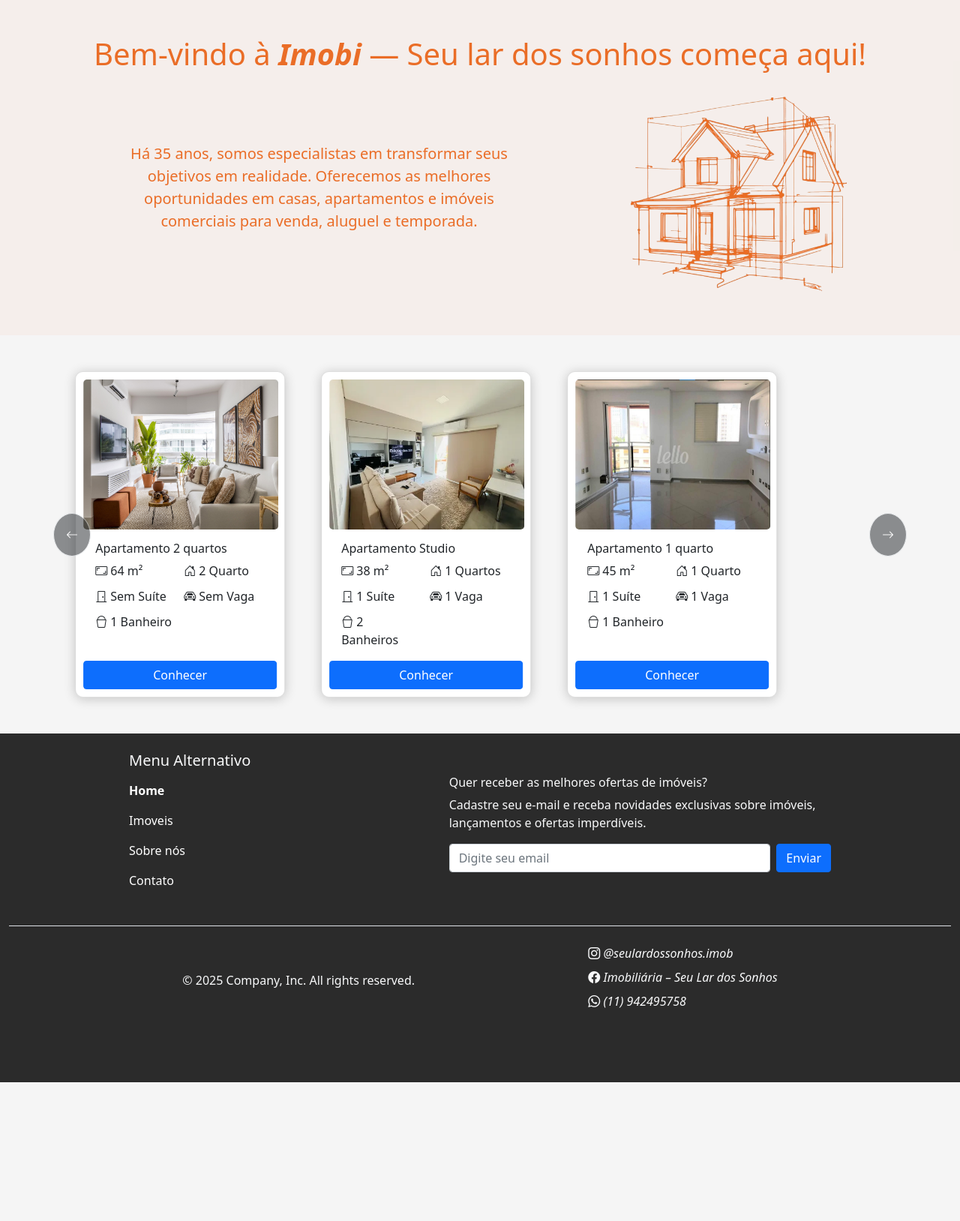
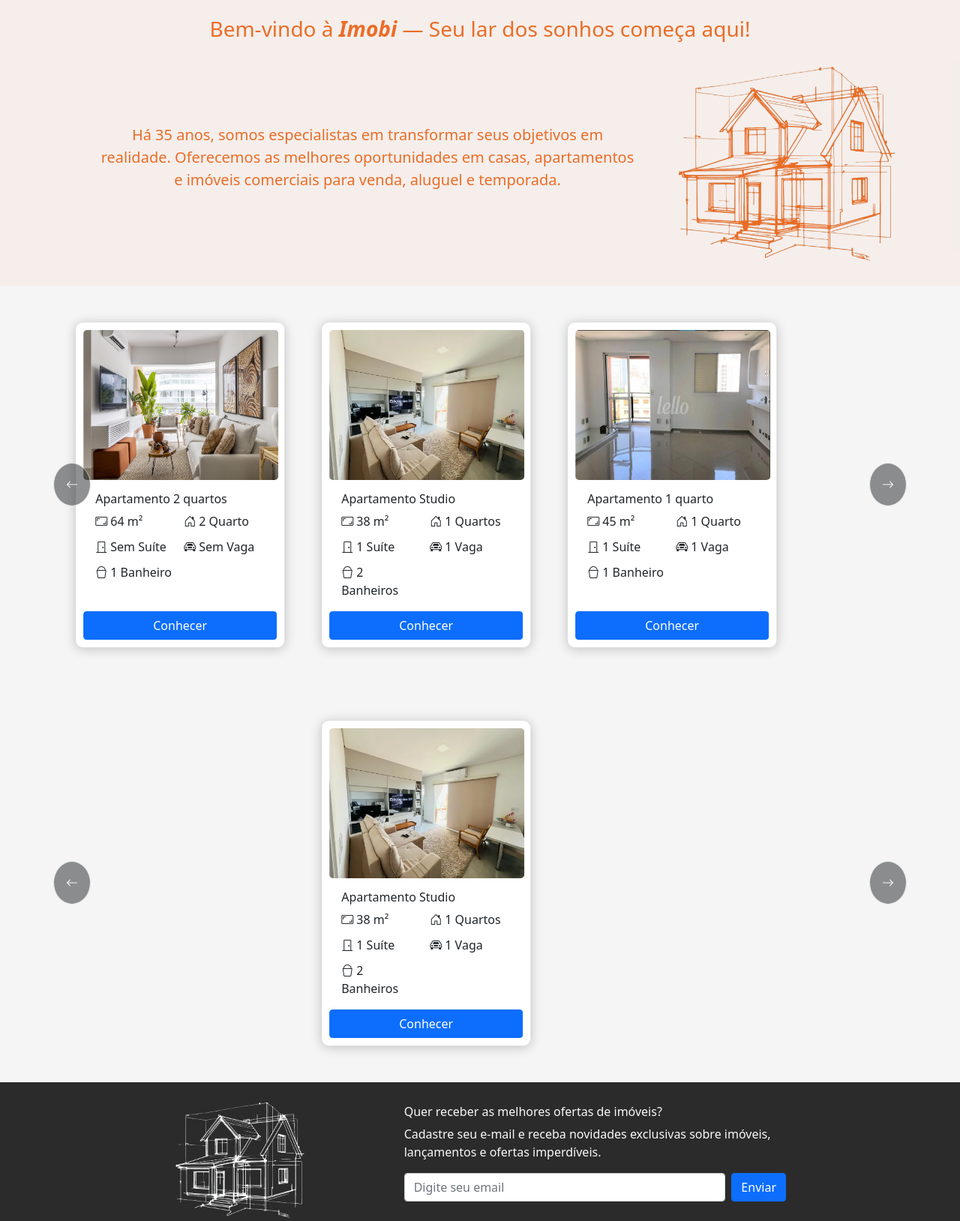
Before and after one commit to Joao-vitorSantos08/Imobiliaria-seu-lar-Dos-Sonhos, a plain HTML site: page index.html in a window 1280 px wide. Shown: the part 682-2310 px from the top of the page at 75% size. Before the commit the page ends 2125 px from the top, so only its background shows below. Drawn offline with nearby package versions, Linux system fonts and the light colour scheme.

Commit message:
feat: put the logo in the footer

```diff
--- a/index.html
+++ b/index.html
@@ -58,11 +58,11 @@
 
     </section>
 
-    <main class=" col-11 col-md-6 col-lg-12 ">
-        <div class="container">
-            <h1 class="text-center mb-4">Bem-vindo à <span class="fw-bold fst-italic">Imobi</span> — Seu lar dos sonhos começa aqui!</h1>
-            <div class="d-flex justify-content-around align-items-center ">
-                <p class="w-50 fs-5 text-center">Há 35 anos, somos especialistas em transformar seus objetivos em realidade. Oferecemos
+    <main class=" col-12 p-4">
+        <div class="container ">
+            <h1 class="text-center mb-4 fs-3" >Bem-vindo à <span class="fw-bold fst-italic">Imobi</span> — Seu lar dos sonhos começa aqui!</h1>
+            <div class="d-flex align-items-center justify-content-around  flex-column flex-md-row">
+                <p class=" text-center fs-5 p-md-5">Há 35 anos, somos especialistas em transformar seus objetivos em realidade. Oferecemos
                     as melhores
                     oportunidades em casas, apartamentos e imóveis comerciais para venda, aluguel e temporada.</p>
                 <img src="./src/assets/image/Logo_laranja.png" alt="" style="width: 300px;">
@@ -71,13 +71,13 @@
 
     </main>
 
-    <section class="">
+    <section class="d-none d-sm-block justify-content-center">
         <div id="carouselExampleControls" class="carousel slide" data-bs-ride="carousel">
             <div class="carousel-inner">
                 <div class="carousel-item active p-5">
                     <div class="row justify-content-center gap-5">
 
-                        <div class="card imagem-carousel">
+                        <div class="card imagem-carousel ">
                             <img src="./src/assets/image/imovel 1.jpeg" class="card-img-top " alt="...">
                             <div class="card-body">
                                 <h2 class="card-title h6">Apartamento 2 quartos</h2>
@@ -182,7 +182,68 @@
 
                 <span class="bg-dark border rounded-circle p-3"><i class="bi bi-arrow-left"></i></span>
             </button>
-            <button class="carousel-control-next" type="button" data-bs-target="#carouselExampleControls"
+            <button class="carousel-control-next " type="button" data-bs-target="#carouselExampleControls"
+                data-bs-slide="next">
+                <span class="bg-dark border rounded-circle p-3"><i class="bi bi-arrow-right"></i></span>
+            </button>
+        </div>
+    </section>
+
+    <section class=" justify-content-center">
+        <div id="carouselmobile" class="carousel slide" data-bs-ride="carousel">
+            <div class="carousel-inner">
+                <div class="carousel-item active p-5">
+                    <div class="row justify-content-center gap-5">
+
+
+                        <div class="card imagem-carousel">
+                            <img src="./src/assets/image/apartamento studio.webp" class="card-img-top" alt="...">
+                            <div class="card-body">
+                                <h2 class="card-title h6">Apartamento Studio</h2>
+                                <div class="card-home-info">
+                                    <div><i class="bi bi-aspect-ratio"></i> 38 m²</div>
+                                    <div><i class="bi bi-house-door"></i> 1 Quartos</div>
+                                    <div><i class="bi bi-door-closed"></i> 1 Suíte</div>
+                                    <div><i class="bi bi-car-front"></i> 1 Vaga</div>
+                                    <div><i class="bi bi-bucket"></i> 2 Banheiros</div>
+                                </div>
+                            </div>
+                            <a href="#" class="btn btn-primary">Conhecer</a>
+                        </div>
+
+
+
+                    </div>
+                </div>
+                <div class="carousel-item p-5">
+
+                    <div class="row justify-content-center gap-5">
+
+                        <div class="card imagem-carousel">
+                            <img src="./src/assets/image/imovel 4.jpg" class="card-img-top " alt="...">
+                            <div class="card-body">
+                                <h2 class="card-title h6">Apartamento 3 quartos</h2>
+                                <div class="card-home-info">
+                                    <div><i class="bi bi-aspect-ratio"></i> 113 m²</div>
+                                    <div><i class="bi bi-house-door"></i> 2 Quartos</div>
+                                    <div><i class="bi bi-door-closed"></i> 1 Suíte</div>
+                                    <div><i class="bi bi-car-front"></i> 2 Vagas</div>
+                                    <div><i class="bi bi-bucket"></i> 4 Banheiros</div>
+                                </div>
+                            </div>
+                            <a href="#" class="btn btn-primary">Conhecer</a>
+                        </div>
+
+
+                    </div>
+                </div>
+            </div>
+            <button class="carousel-control-prev" type="button" data-bs-target="#"
+                data-bs-slide="prev">
+
+                <span class="bg-dark border rounded-circle p-3"><i class="bi bi-arrow-left"></i></span>
+            </button>
+            <button class="carousel-control-next " type="button" data-bs-target="#carouselmobile"
                 data-bs-slide="next">
                 <span class="bg-dark border rounded-circle p-3"><i class="bi bi-arrow-right"></i></span>
             </button>
@@ -193,28 +254,7 @@
 
     <footer class="container-fluid py-4  ">
         <div class="row footer-informacao ">
-            <div class="col-12 col-md-3 mb-3">
-                <h5 class="text-light">Menu Alternativo</h5>
-                <ul class="navbar-nav me-auto mb-2 mb-lg-0">
-                    <li class="nav-item">
-                        <a class="nav-link active text-white fw-bold" aria-current="page" href="#">Home</a>
-                    </li>
-
-                    <li class="nav-item ">
-                        <a class="nav-link text-white" href="#">Imoveis</a>
-                    </li>
-
-                    <li class="nav-item">
-                        <a class="nav-link text-white" href="#" tabindex="-1" aria-disabled="true">Sobre
-                            nós</a>
-                    </li>
-
-                    <li class="nav-item">
-                        <a class="nav-link disabled text-white" href="#">Contato</a>
-                    </li>
-                </ul>
-            </div>
-
+                <img class="d-none d-md-block" src="./src/assets/image/logo_branco.png" alt="Logo" style="width: 200px;">
             <div class="col-md-5 offset-md-1 mb-3">
                 <form class="text-light">
                     <h2 class="h6">Quer receber as melhores ofertas de imóveis?</h2>
--- a/src/style/style.css
+++ b/src/style/style.css
@@ -38,7 +38,6 @@ header {
 
 main{
     background-color:rgba(234, 109, 37, 0.05);
-    padding: 50px;
     color:  #EA6D27;
 }
 
```
Also changed, not shown: src/assets/image/Logo.png (deleted), src/assets/image/Logo_preto.png (deleted).
